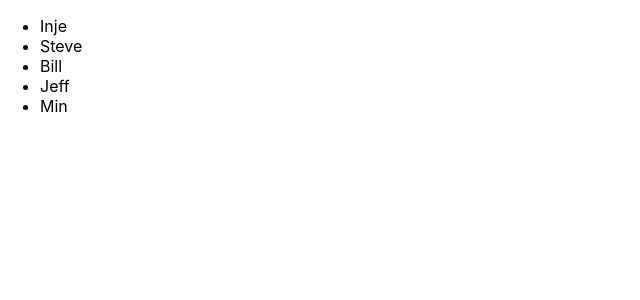
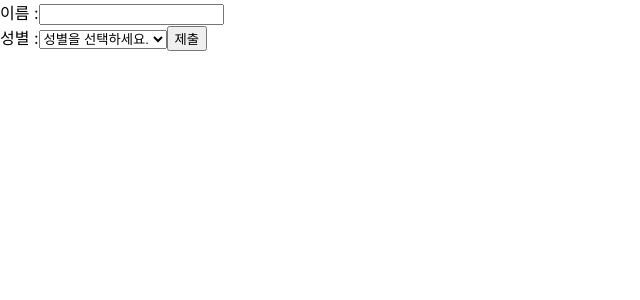
Before and after one commit to psmin77/first-met-react, a React (Create React App) app in the folder my-app/: page / in a window 1280 px wide. Shown: the top 300 px of the page, without its empty margins (0-640 px from the left). Built offline with nearby package versions, Linux system fonts and the light colour scheme.

Commit message:
chapter_11: Form

```diff
--- /dev/null
+++ b/my-app/src/chapter_11/SignUp.jsx
@@ -0,0 +1,41 @@
+import { useState } from "react";
+
+function SignUp(props) {
+  const [name, setName] = useState("");
+  const [gender, setGender] = useState();
+
+  const handleChangeName = (event) => setName(event.target.value);
+  const handleChangeGender = (event) => setGender(event.target.value);
+
+  const handleSubmit = (event) => {
+    if (!name || !gender) {
+      alert("모든 데이터를 입력하세요.");
+    } else {
+      alert(`이름: ${name}, 성별: ${gender}`);
+    }
+    event.preventDefault();
+  };
+
+  return (
+    <form onSubmit={handleSubmit}>
+      <label>
+        이름 :
+        <input type="text" value={name} onChange={handleChangeName} />
+      </label>
+      <br />
+      <label>
+        성별 :
+        <select value={gender} onChange={handleChangeGender}>
+          <option disabled hidden selected>
+            성별을 선택하세요.
+          </option>
+          <option value="남자">남자</option>
+          <option value="여자">여자</option>
+        </select>
+      </label>
+      <button type="submit">제출</button>
+    </form>
+  );
+}
+
+export default SignUp;
--- a/my-app/src/index.js
+++ b/my-app/src/index.js
@@ -8,12 +8,13 @@ import Accommodate from "./chapter_07/Accommodate";
 import ConfirmButton from "./chapter_08/ConfirmButton";
 import LandingPage from "./chapter_09/LandingPage";
 import AttendanceBooks from "./chapter_10/AttendanceBook";
+import SignUp from "./chapter_11/SignUp";
 
 const root = createRoot(document.getElementById("root"));
 
 root.render(
   <React.StrictMode>
-    <AttendanceBooks />
+    <SignUp />
   </React.StrictMode>
 );
 
```
